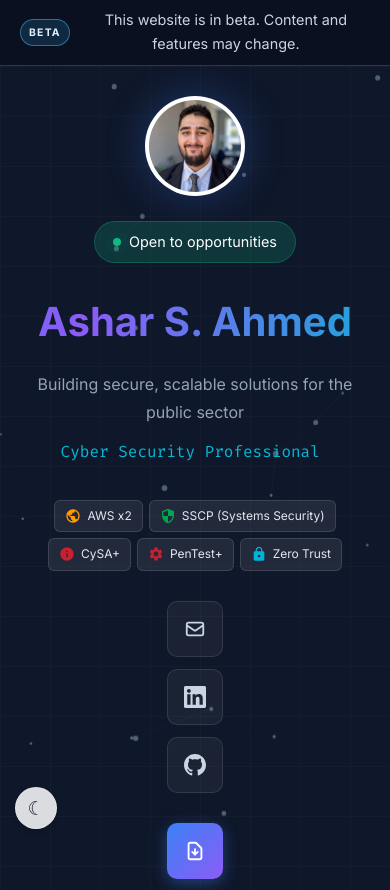
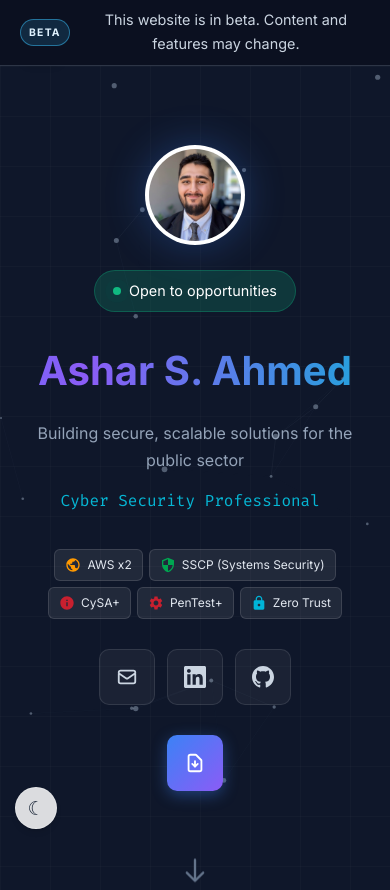
Before and after one commit to asharahmed/website, a plain HTML site: page index.html in a window 390 px wide. Shown: the top 890 px of the page. Drawn offline with Linux system fonts and the light colour scheme.

Commit message:
Align hero contact icons in a row on mobile

```diff
--- a/styles.css
+++ b/styles.css
@@ -1490,7 +1490,7 @@
             .timeline-dot { left: -29px; width: 12px; height: 12px; }
             .timeline-content { padding: 18px 20px; }
             .timeline-header { flex-direction: column; }
-            .contact-row { flex-direction: column; align-items: center; }
+            .contact-row { flex-direction: row; align-items: center; justify-content: center; }
             .contact-link { width: 56px; height: 56px; justify-content: center; padding: 0; }
             .contact-link svg { width: 22px; height: 22px; }
             .hero-buttons { flex-direction: column; align-items: center; gap: 10px; margin-bottom: 40px; }
```
